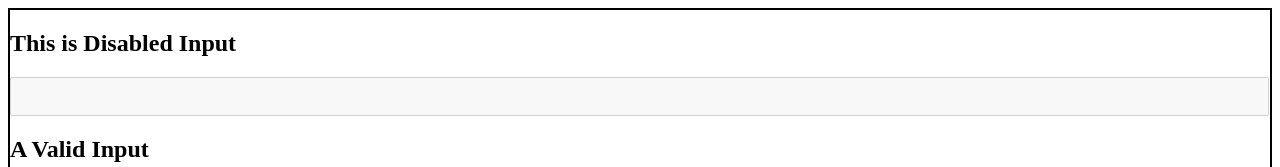
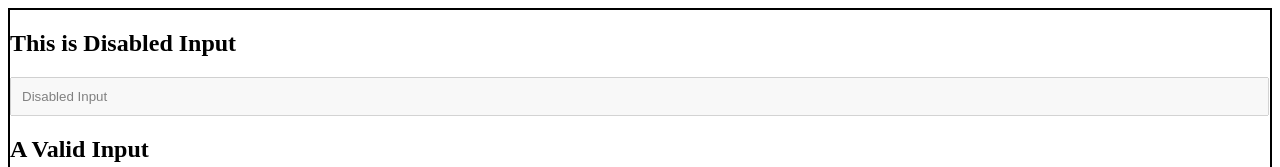
Before and after one commit to iamarun8/javascript-client, a React (Create React App) app in the folder training/: page / in a window 1280 px wide. Shown: the top 167 px of the page. Built offline with nearby package versions, Linux system fonts and the light colour scheme.

Commit message:
changed files

```diff
--- a/training/src/components/TextField/TextField.jsx
+++ b/training/src/components/TextField/TextField.jsx
@@ -3,30 +3,33 @@ import * as style from './style';
 
 function TextField(props) {
     const { disabled, value, error } = props;
-    console.log('value is : ',props.value);
-    console.log('disabled is : ',props.disabled);
-    console.log('error is : ',props.error);
     if (disabled) {
+        // console.log('disabled is : ',props.disabled);
+        // console.log('--------------------end of disabled-------------------------');
         return (
             <>
                 <h2>This is Disabled Input</h2>
-                <input style={style.disableInput} type="text" disabled={disabled} />
+                <input style={style.disableInput} type="text" defaultValue="Disabled Input" disabled />
             </>
         );
     }
     if (value) {
+        // console.log('value is : ',props.value);
+        // console.log('--------------------end of value-------------------------');
         return (
             <>
                 <h2>A Valid Input</h2>
-                <input style={style.validInput} type="text" defaultValue={value} />
+                <input style={style.validInput} type="text" defaultValue={props.value} />
             </>
         );
     }
     if (error) {
+        // console.log('error is : ',props.error);
+        // console.log('--------------------end of error-------------------------');
         return (
             <>
                 <h2>An Input with errors</h2>
-                <input style={style.error} type="text" value="101" />
+                <input style={style.error} type="text" defaultValue="101" />
                 <p style={{ color: 'red' }}> Could not be greater than </p>
             </>
         );
```
Also changed, not shown: 1 other file (tests, documents, lock files or other folders).
